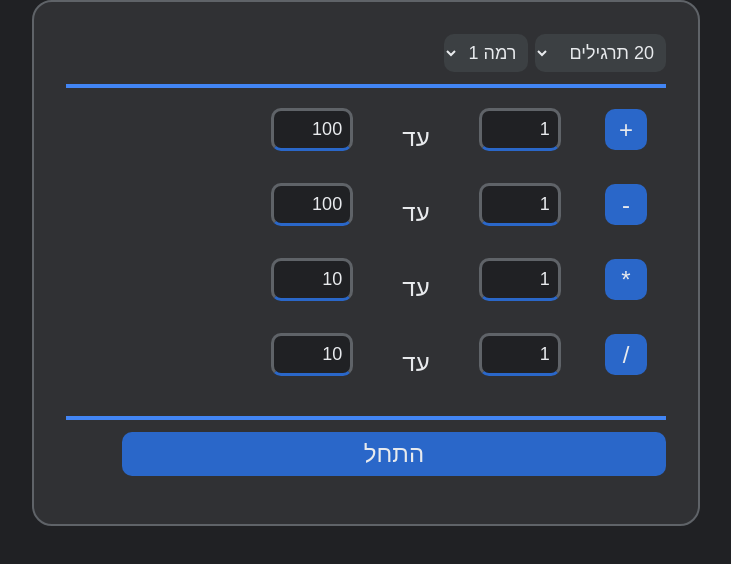
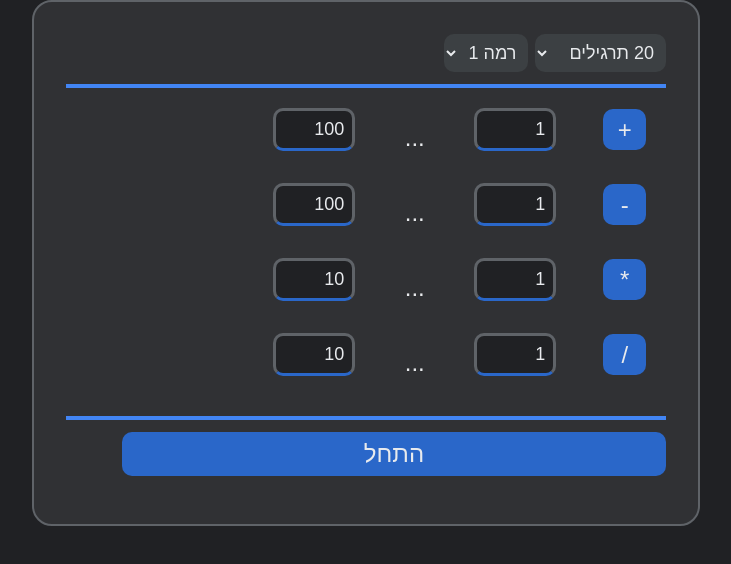
Before and after one commit to talaklalai/simplemath, a plain HTML site: page src/index.html in a window 1280 px wide. Shown: the whole page, without its empty margins (274-1005 px from the left). Drawn offline with Linux system fonts and the light colour scheme.

Commit message:
change simpler way

```diff
--- a/src/script.js
+++ b/src/script.js
@@ -319,7 +319,11 @@ const userSetupLayout = () => {
       (addAttrFunc = (e) => setInputTypeToNumber(e)),
     );
     let labeltd = ctag("td");
-    labeltd.innerText = " עד ";
+    let toDiv = ctag("div");
+
+    labeltd.appendChild(toDiv);
+    labeltd.classList.add("labeltd");
+    labeltd.innerText = " ... ";
     [signTd, minTd, labeltd, maxTd].forEach((e) => tr.appendChild(e));
 
     tbody.appendChild(tr);
--- a/src/styles/dark.css
+++ b/src/styles/dark.css
@@ -171,3 +171,6 @@ th {
 .purple {
   color: var(--purple);
 }
+.labeltd {
+  text-align: center;
+}
```
